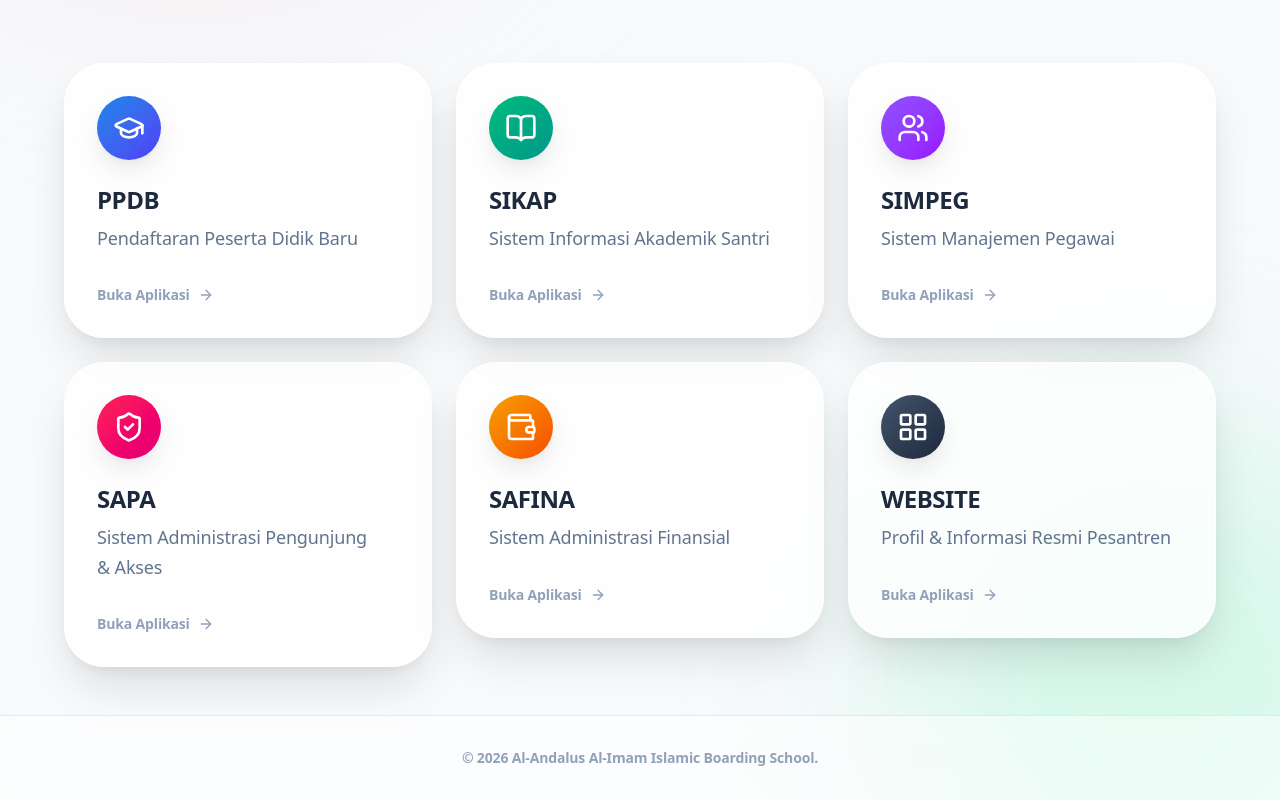
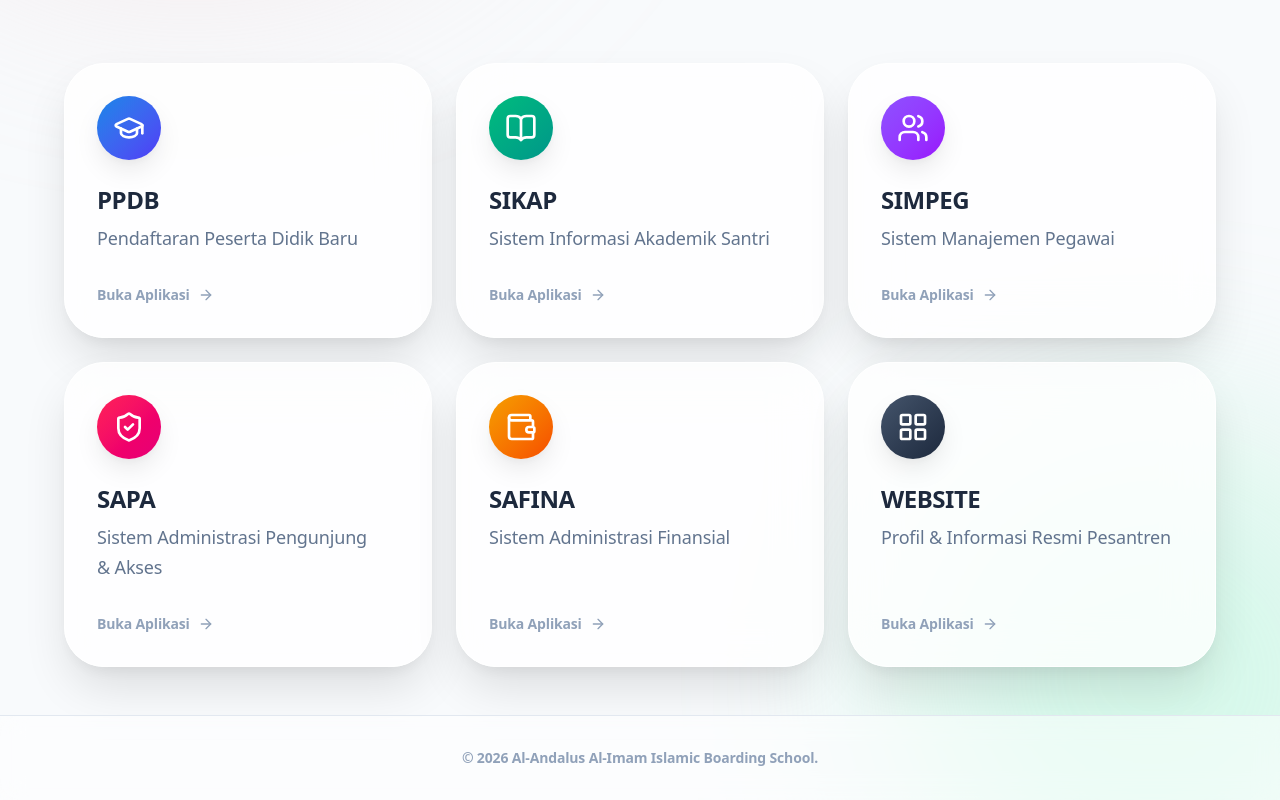
Before and after one commit to devbyrieza/portal-alimam, a Next.js app: page / in a window 1280 px wide. Shown: the part 431-1231 px from the top of the page. Built offline with nearby package versions, Linux system fonts and the light colour scheme.

Commit message:
style: fix card grid heights to be uniform

```diff
--- a/src/app/page.tsx
+++ b/src/app/page.tsx
@@ -106,9 +106,9 @@
         {/* The Kiosk Grid */}
         <div className="grid grid-cols-1 md:grid-cols-2 lg:grid-cols-3 gap-6 w-full max-w-6xl mx-auto">
           {portalApps.map((app) => (
-            <Link href={app.link} key={app.id}>
+            <Link href={app.link} key={app.id} className="block h-full">
               <div
-                className={`group relative bg-white/80 backdrop-blur-xl border border-white rounded-3xl p-8 shadow-xl transition-all duration-500 cursor-pointer overflow-hidden
+                className={`group relative h-full flex flex-col bg-white/80 backdrop-blur-xl border border-white rounded-3xl p-8 shadow-xl transition-all duration-500 cursor-pointer overflow-hidden
                   ${app.bgHover} hover:-translate-y-2 hover:bg-white
                 `}
                 onMouseEnter={() => setHoveredCard(app.id)}
@@ -124,7 +124,7 @@
                 <h3 className="text-2xl font-black text-slate-800 mb-2">{app.title}</h3>
                 <p className="text-slate-500 font-medium leading-relaxed mb-8">{app.desc}</p>
 
-                <div className="flex items-center gap-2 text-sm font-bold text-slate-400 group-hover:text-slate-800 transition-colors">
+                <div className="mt-auto flex items-center gap-2 text-sm font-bold text-slate-400 group-hover:text-slate-800 transition-colors">
                   Buka Aplikasi <ArrowRight className="w-4 h-4 group-hover:translate-x-2 transition-transform" />
                 </div>
               </div>
```
